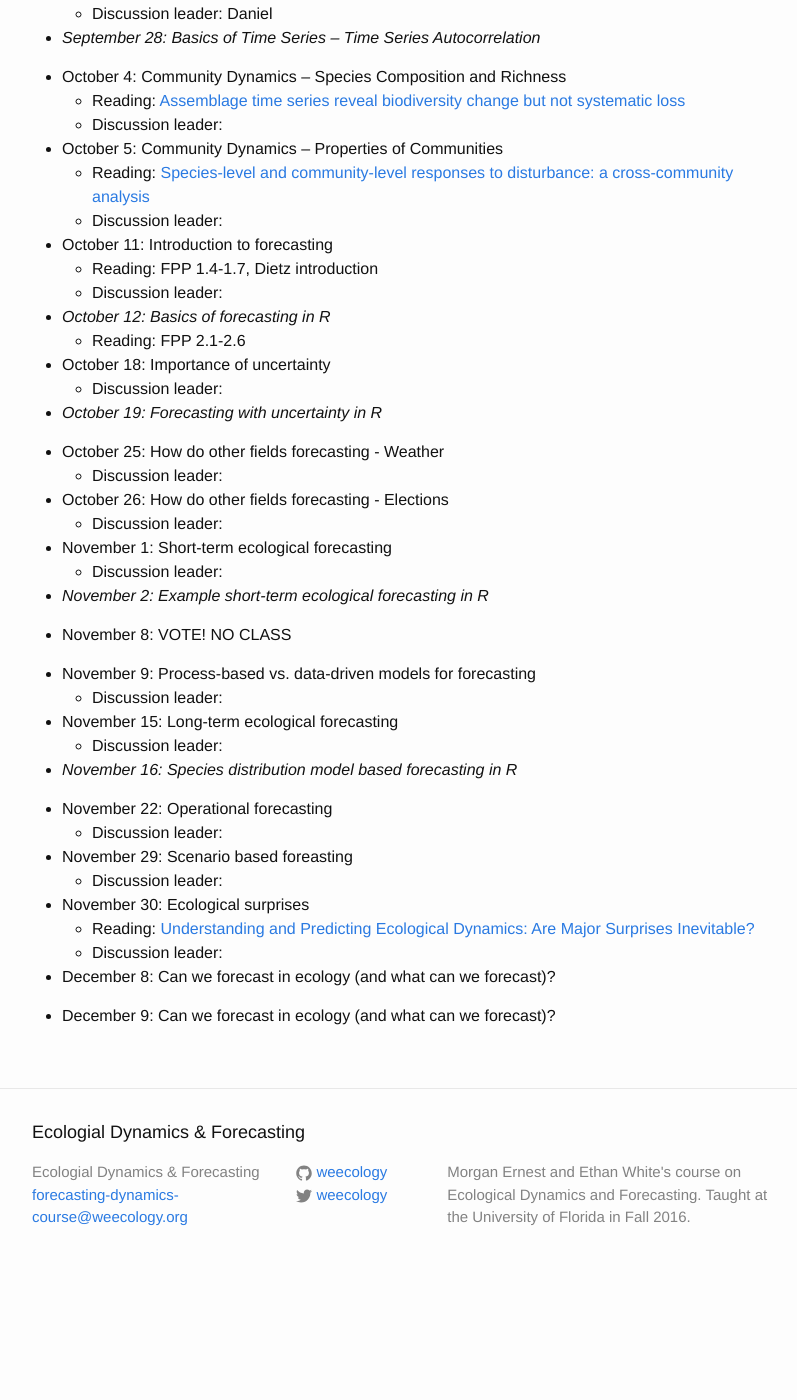
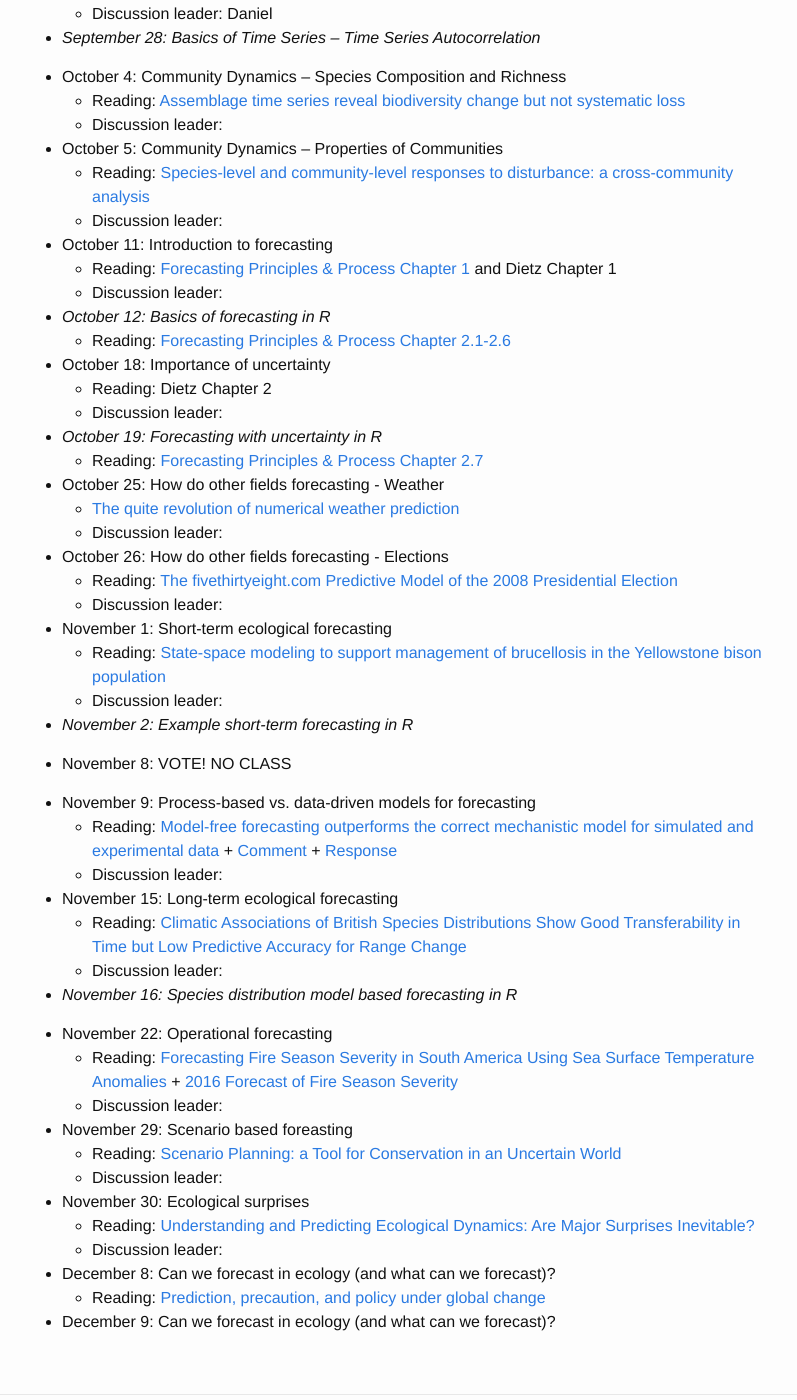
Before and after one commit to weecology/forecasting-dynamics-course, a Jekyll site: the page built from schedule.md, in a window 1280 px wide and 1400 px high, scrolled down 966 px. Shown: the whole window, without its empty margins (238-1035 px from the left). Built offline with Jekyll 4.4.1, drawn with Linux system fonts in a browser that asks for light colours; before the commit the page ends 2255 px from its top, so only the background shows below that.

Commit message:
Add readings to schedule for the rest of the semester

```diff
--- a/schedule.md
+++ b/schedule.md
@@ -61,42 +61,58 @@ Activity days when laptops are required are noted in italics. Discussion leaders
     * Discussion leader:
 
 * October 11: Introduction to forecasting
-    * Reading: FPP 1.4-1.7, Dietz introduction
+    * Reading:
+      [Forecasting Principles & Process Chapter 1](https://www.otexts.org/fpp/1)
+      and Dietz Chapter 1
     * Discussion leader:
 
 * *October 12: Basics of forecasting in R*
-    * Reading: FPP 2.1-2.6
+    * Reading: [Forecasting Principles & Process Chapter 2.1-2.6](https://www.otexts.org/fpp/2)
 
 * October 18: Importance of uncertainty
+    * Reading: Dietz Chapter 2
     * Discussion leader:
 
 * *October 19: Forecasting with uncertainty in R*
+    * Reading: [Forecasting Principles & Process Chapter 2.7](https://www.otexts.org/fpp/2/7)
 
 * October 25: How do other fields forecasting - Weather
+    * [The quite revolution of numerical weather prediction](https://doi.org/10.1038/nature14956)
     * Discussion leader:
 
 * October 26: How do other fields forecasting - Elections
+    * Reading:
+[The fivethirtyeight.com Predictive Model of the 2008 Presidential Election](https://www.causeweb.org/cause/archive/stats/STATS_50.pdf)
     * Discussion leader:
 
 * November 1: Short-term ecological forecasting
+    * Reading: [State-space modeling to support management of brucellosis in the Yellowstone bison population](https://doi.org/10.1890/14-1413.1)
     * Discussion leader:
 
-* *November 2: Example short-term ecological forecasting in R*
+* *November 2: Example short-term forecasting in R*
 
 * November 8: VOTE! NO CLASS
 
 * November 9: Process-based vs. data-driven models for forecasting
+    * Reading:
+[Model-free forecasting outperforms the correct mechanistic model for simulated and experimental data](https://doi.org/10.1073/pnas.1216076110) +
+[Comment](https://doi.org/10.1073/pnas.1308603110) + [Response](https://doi.org/10.1073/pnas.1312461110)
     * Discussion leader:
 
 * November 15: Long-term ecological forecasting
+    * Reading: [Climatic Associations of British Species Distributions Show Good Transferability in Time but Low Predictive Accuracy for Range Change](http://dx.doi.org/10.1371/journal.pone.0040212)
     * Discussion leader:
 
 * *November 16: Species distribution model based forecasting in R*
 
 * November 22: Operational forecasting
+    * Reading:
+      [Forecasting Fire Season Severity in South America Using Sea Surface Temperature Anomalies](https://doi.org/10.1126/science.1209472) +
+      [2016 Forecast of Fire Season Severity](http://www.ess.uci.edu/~amazonfirerisk/ForecastWeb/SAMFSS2016.html)
     * Discussion leader:
 
 * November 29: Scenario based foreasting
+    * Reading: [Scenario Planning: a Tool for Conservation in an Uncertain World](10.1046/j.1523-1739.2003.01491.x)
     * Discussion leader:
 
 * November 30: Ecological surprises
@@ -104,5 +120,6 @@ Activity days when laptops are required are noted in italics. Discussion leaders
     * Discussion leader:
 
 * December 8: Can we forecast in ecology (and what can we forecast)?
+    * Reading: [Prediction, precaution, and policy under global change](https://doi.org/10.1126/science.1261824)
 
 * December 9: Can we forecast in ecology (and what can we forecast)?
```
